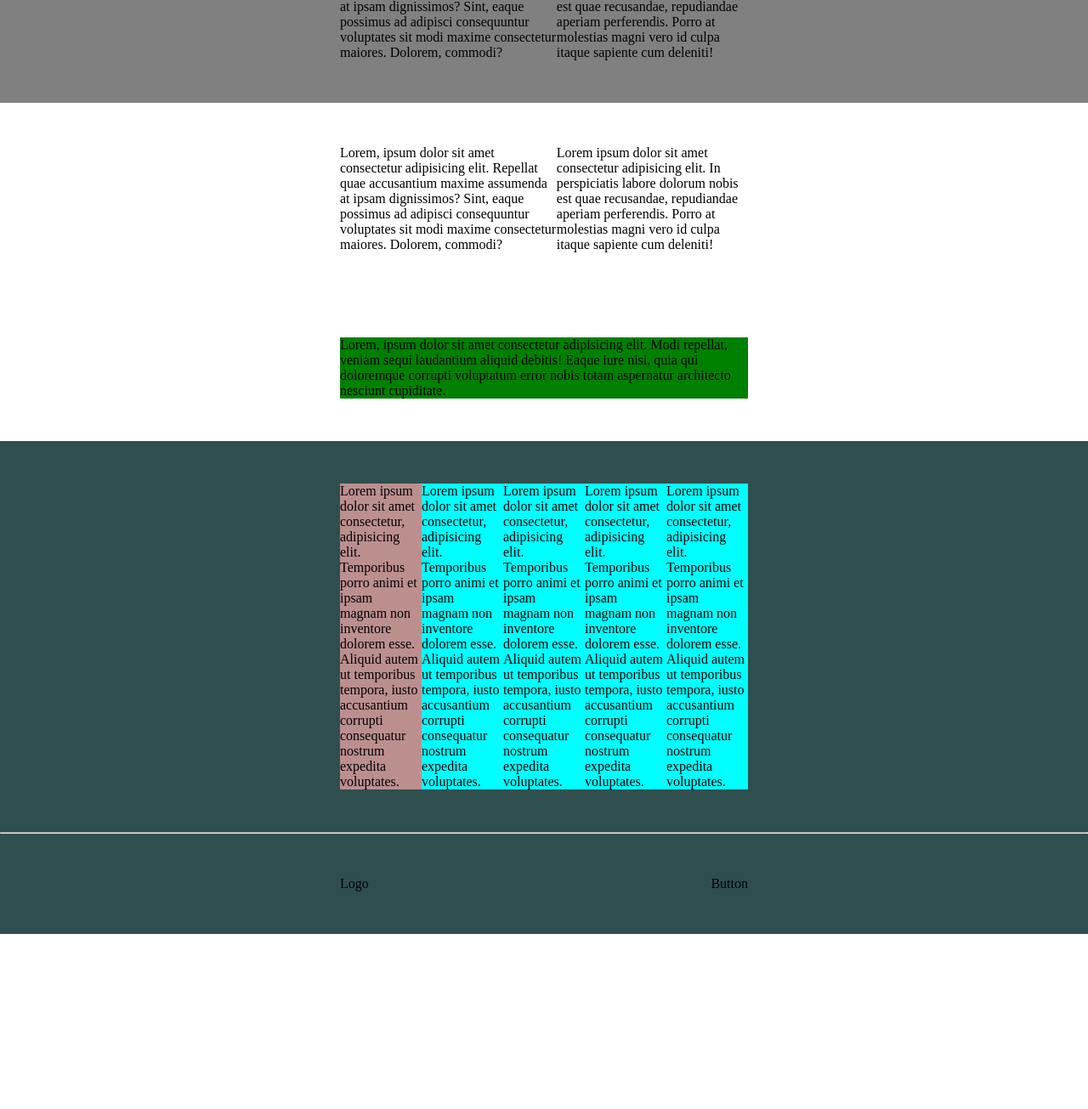
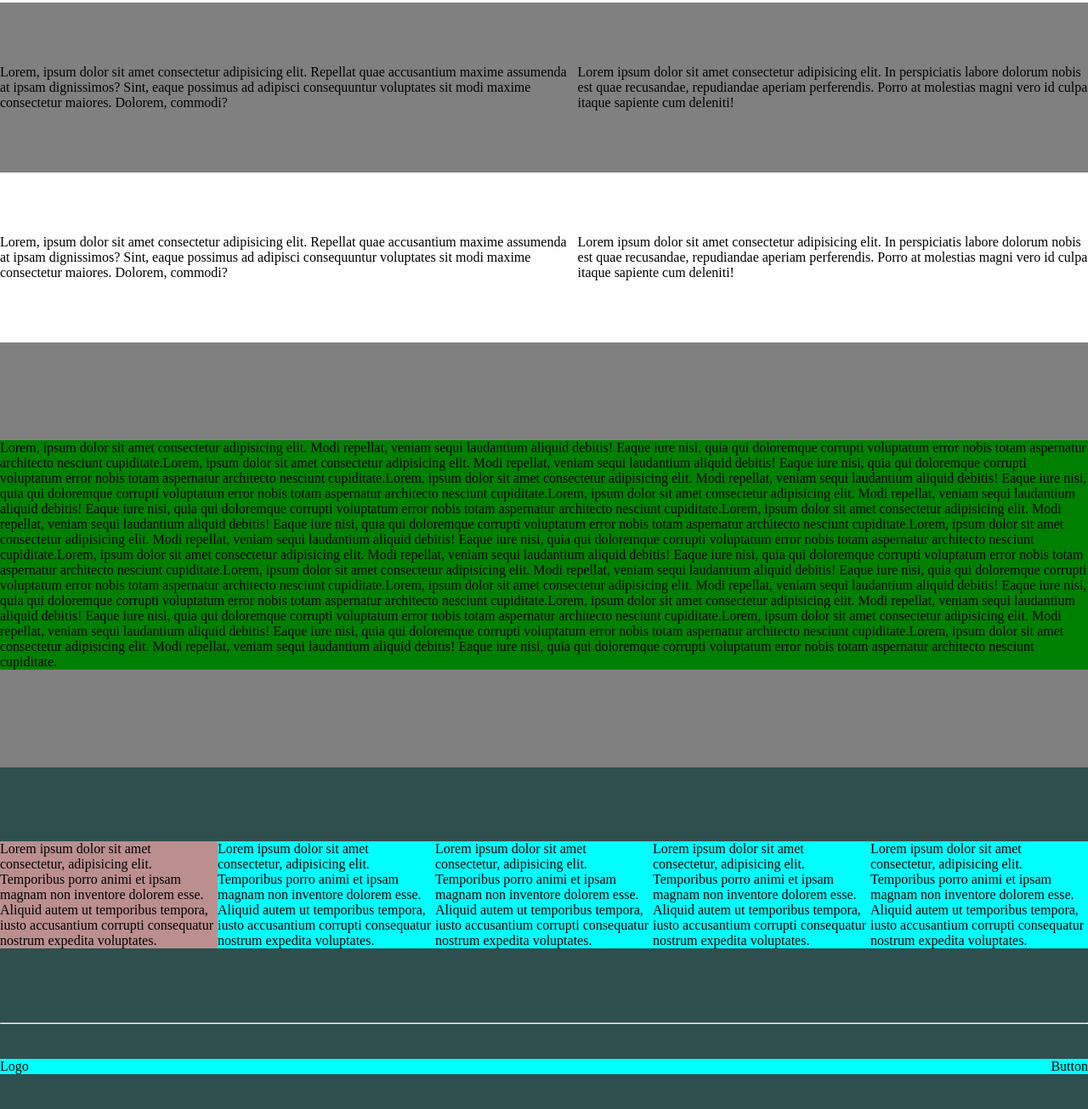
Before and after one commit to fedstrial/htmlcss-struttura-discord, a plain HTML site: page index.html in a window 1280 px wide. Shown: the part 597-1902 px from the top of the page at 85% size. Before the commit the page ends 1696 px from the top, so only its background shows below. Drawn offline with Linux system fonts and the light colour scheme.

Commit message:
finalized basic layout

```diff
--- a/css/styles.css
+++ b/css/styles.css
@@ -8,26 +8,33 @@ body {
     min-height: 100vh;
 }
 
+.top {
+    display: flex;
+    margin: auto;
+    width: 1800px;
+    justify-content: space-between;
+    background-color: orange;
+}
+
 header {
     display: flex;
-    margin: auto;
-    justify-content: space-between;
-    padding-top: 20px;
-    padding-bottom: 20px;
     background-color: lightblue;
-    padding-right: 400px;
-    padding-left: 400px;
+    height: 100px;
+    align-items: center;
 }
 
+#intro-container {
+    display: flex;
+    background-color: blue;
+    height: 300px;
+    align-items: center;
+}
 
 #download-top-header {
-    padding-right: 500px;
-    padding-left:  500px;
-    padding-top: 50px;
-    padding-bottom: 50px;
+    width: 1400px;
+    margin: auto;
 
     /* to be removed */
-    background-color: blue;
 }
 
 #download-text {
@@ -36,17 +43,40 @@ header {
 }
 
 
-.info, #big-text {
+.container, #big-text {
     display: flex;
-    padding-right: 400px;
-    padding-left: 400px;
-    padding-top: 50px;
-    padding-bottom: 50px;
-    justify-content: space-around;
+    width: 1800px;
+    margin: 0 auto;
 }
 
-/* To be removed */
-#reverse-info {
+.background-container-main {
+    display: flex;
+    align-items: center;
+    height: 200px;
+}
+
+.background-container-big {
+    display: flex;
+    align-items: center;
+    height: 500px;
+    background-color: gray;
+}
+
+.background-container-bottom {
+    display: flex;
+    align-items: center;
+    background-color: darkslategray;
+    height: 300px;
+}
+
+.background-container-footer {
+    display: flex;
+    align-items: center;
+    height: 100px;
+    background-color: darkslategray;
+}
+
+#reverse-container {
     background-color: gray;
 }
 
@@ -57,4 +87,5 @@ header {
 
 #bottom {
     justify-content: space-between;
+    background-color: aqua;
 }
--- a/index.html
+++ b/index.html
@@ -9,57 +9,130 @@
 </head>
 
 <body>
+
+    <!-- ALL REPEATED CLASSES AND FIXED HEIGHTS ARE NOT MEANT AS FINAL PRODUCT, ONLY AS LAYOUT VISUALISATION HELPERS -->
+
     <header>
+        <div class="top">
             <p>logo</p>
             <p id="links">links</p>
             <p>login</p>
+        </div>
     </header>
+
     <main>
 
-
+        <div id="intro-container">
             <div id="download-top-header">
-            <p id="download-text">Lorem ipsum dolor sit amet consectetur, adipisicing elit. Fugiat tenetur, odit eaque
+                <p id="download-text">Lorem ipsum dolor sit amet consectetur, adipisicing elit. Fugiat tenetur, odit
+                    eaque
                     quibusdam error at
-                hic debitis nemo, nobis aliquid itaque quam ad quisquam perferendis deleniti dolores. Expedita, quaerat
+                    hic debitis nemo, nobis aliquid itaque quam ad quisquam perferendis deleniti dolores. Expedita,
+                    quaerat
                     nam!</p>
             </div>
+        </div>
 
-        <div class="info">
-            <p>Lorem, ipsum dolor sit amet consectetur adipisicing elit. Repellat quae accusantium maxime assumenda at
-                ipsam dignissimos? Sint, eaque possimus ad adipisci consequuntur voluptates sit modi maxime consectetur
+        <div class="background-container-main">
+            <div class="container">
+                <p>Lorem, ipsum dolor sit amet consectetur adipisicing elit. Repellat quae accusantium maxime assumenda
+                    at
+                    ipsam dignissimos? Sint, eaque possimus ad adipisci consequuntur voluptates sit modi maxime
+                    consectetur
                     maiores. Dolorem, commodi?</p>
-            <p>Lorem ipsum dolor sit amet consectetur adipisicing elit. In perspiciatis labore dolorum nobis est quae
-                recusandae, repudiandae aperiam perferendis. Porro at molestias magni vero id culpa itaque sapiente cum
+                <p>Lorem ipsum dolor sit amet consectetur adipisicing elit. In perspiciatis labore dolorum nobis est
+                    quae
+                    recusandae, repudiandae aperiam perferendis. Porro at molestias magni vero id culpa itaque sapiente
+                    cum
                     deleniti!</p>
             </div>
+        </div>
 
-
-        <div class="info" id="reverse-info">
-            <p>Lorem, ipsum dolor sit amet consectetur adipisicing elit. Repellat quae accusantium maxime assumenda at
-                ipsam dignissimos? Sint, eaque possimus ad adipisci consequuntur voluptates sit modi maxime consectetur
+        <div class="background-container-main" id="reverse-container">
+            <div class="container">
+                <p>Lorem, ipsum dolor sit amet consectetur adipisicing elit. Repellat quae accusantium maxime assumenda
+                    at
+                    ipsam dignissimos? Sint, eaque possimus ad adipisci consequuntur voluptates sit modi maxime
+                    consectetur
                     maiores. Dolorem, commodi?</p>
-            <p>Lorem ipsum dolor sit amet consectetur adipisicing elit. In perspiciatis labore dolorum nobis est quae
-                recusandae, repudiandae aperiam perferendis. Porro at molestias magni vero id culpa itaque sapiente cum
+                <p>Lorem ipsum dolor sit amet consectetur adipisicing elit. In perspiciatis labore dolorum nobis est
+                    quae
+                    recusandae, repudiandae aperiam perferendis. Porro at molestias magni vero id culpa itaque sapiente
+                    cum
                     deleniti!</p>
             </div>
+        </div>
 
-
-        <div class="info">
-            <p>Lorem, ipsum dolor sit amet consectetur adipisicing elit. Repellat quae accusantium maxime assumenda at
-                ipsam dignissimos? Sint, eaque possimus ad adipisci consequuntur voluptates sit modi maxime consectetur
+        <div class="background-container-main">
+            <div class="container">
+                <p>Lorem, ipsum dolor sit amet consectetur adipisicing elit. Repellat quae accusantium maxime assumenda
+                    at
+                    ipsam dignissimos? Sint, eaque possimus ad adipisci consequuntur voluptates sit modi maxime
+                    consectetur
                     maiores. Dolorem, commodi?</p>
-            <p>Lorem ipsum dolor sit amet consectetur adipisicing elit. In perspiciatis labore dolorum nobis est quae
-                recusandae, repudiandae aperiam perferendis. Porro at molestias magni vero id culpa itaque sapiente cum
+                <p>Lorem ipsum dolor sit amet consectetur adipisicing elit. In perspiciatis labore dolorum nobis est
+                    quae
+                    recusandae, repudiandae aperiam perferendis. Porro at molestias magni vero id culpa itaque sapiente
+                    cum
                     deleniti!</p>
             </div>
+        </div>
 
+        <div class="background-container-big">
             <div id="big-text">
-            <p>Lorem, ipsum dolor sit amet consectetur adipisicing elit. Modi repellat, veniam sequi laudantium aliquid
+                <p>Lorem, ipsum dolor sit amet consectetur adipisicing elit. Modi repellat, veniam sequi laudantium
+                    aliquid
+                    debitis! Eaque iure nisi, quia qui doloremque corrupti voluptatum error nobis totam aspernatur
+                    architecto nesciunt cupiditate.Lorem, ipsum dolor sit amet consectetur adipisicing elit. Modi
+                    repellat, veniam sequi laudantium
+                    aliquid
+                    debitis! Eaque iure nisi, quia qui doloremque corrupti voluptatum error nobis totam aspernatur
+                    architecto nesciunt cupiditate.Lorem, ipsum dolor sit amet consectetur adipisicing elit. Modi
+                    repellat, veniam sequi laudantium
+                    aliquid
+                    debitis! Eaque iure nisi, quia qui doloremque corrupti voluptatum error nobis totam aspernatur
+                    architecto nesciunt cupiditate.Lorem, ipsum dolor sit amet consectetur adipisicing elit. Modi
+                    repellat, veniam sequi laudantium
+                    aliquid
+                    debitis! Eaque iure nisi, quia qui doloremque corrupti voluptatum error nobis totam aspernatur
+                    architecto nesciunt cupiditate.Lorem, ipsum dolor sit amet consectetur adipisicing elit. Modi
+                    repellat, veniam sequi laudantium
+                    aliquid
+                    debitis! Eaque iure nisi, quia qui doloremque corrupti voluptatum error nobis totam aspernatur
+                    architecto nesciunt cupiditate.Lorem, ipsum dolor sit amet consectetur adipisicing elit. Modi
+                    repellat, veniam sequi laudantium
+                    aliquid
+                    debitis! Eaque iure nisi, quia qui doloremque corrupti voluptatum error nobis totam aspernatur
+                    architecto nesciunt cupiditate.Lorem, ipsum dolor sit amet consectetur adipisicing elit. Modi
+                    repellat, veniam sequi laudantium
+                    aliquid
+                    debitis! Eaque iure nisi, quia qui doloremque corrupti voluptatum error nobis totam aspernatur
+                    architecto nesciunt cupiditate.Lorem, ipsum dolor sit amet consectetur adipisicing elit. Modi
+                    repellat, veniam sequi laudantium
+                    aliquid
+                    debitis! Eaque iure nisi, quia qui doloremque corrupti voluptatum error nobis totam aspernatur
+                    architecto nesciunt cupiditate.Lorem, ipsum dolor sit amet consectetur adipisicing elit. Modi
+                    repellat, veniam sequi laudantium
+                    aliquid
+                    debitis! Eaque iure nisi, quia qui doloremque corrupti voluptatum error nobis totam aspernatur
+                    architecto nesciunt cupiditate.Lorem, ipsum dolor sit amet consectetur adipisicing elit. Modi
+                    repellat, veniam sequi laudantium
+                    aliquid
+                    debitis! Eaque iure nisi, quia qui doloremque corrupti voluptatum error nobis totam aspernatur
+                    architecto nesciunt cupiditate.Lorem, ipsum dolor sit amet consectetur adipisicing elit. Modi
+                    repellat, veniam sequi laudantium
+                    aliquid
+                    debitis! Eaque iure nisi, quia qui doloremque corrupti voluptatum error nobis totam aspernatur
+                    architecto nesciunt cupiditate.Lorem, ipsum dolor sit amet consectetur adipisicing elit. Modi
+                    repellat, veniam sequi laudantium
+                    aliquid
                     debitis! Eaque iure nisi, quia qui doloremque corrupti voluptatum error nobis totam aspernatur
                     architecto nesciunt cupiditate.</p>
             </div>
+        </div>
 
-        <div class="info" style="background-color: darkslategray">
+        <div class="background-container-bottom">
+            <div class="container" style="background-color: darkslategray">
                 <p style="background-color: rosybrown;">
                     Lorem ipsum dolor sit amet consectetur, adipisicing elit. Temporibus porro animi et ipsam magnam non
                     inventore dolorem esse. Aliquid autem ut temporibus tempora, iusto accusantium corrupti consequatur
@@ -86,14 +159,17 @@
                     nostrum expedita voluptates.
                 </p>
             </div>
+        </div>
 
         <hr>
     </main>
 
-    <footer class="info" id="bottom" style="background-color: darkslategray;">
+    <div class="background-container-footer">
+        <footer class="container" id="bottom">
             <p>Logo</p>
             <p>Button</p>
         </footer>
+    </div>
 </body>
 
 </html>
```
Lines whose indentation alone changed are shown as unchanged.
